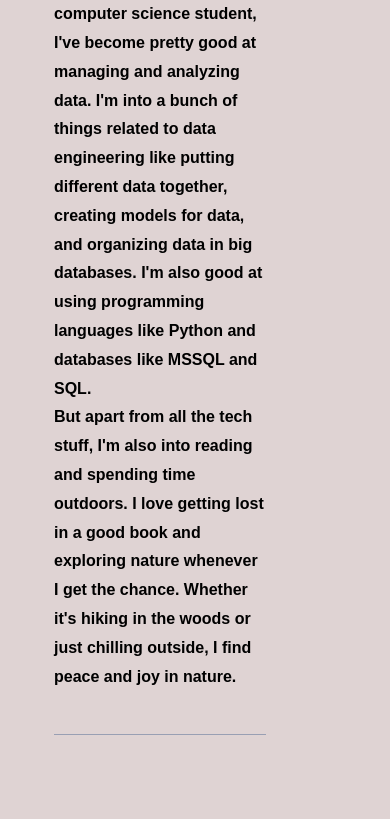
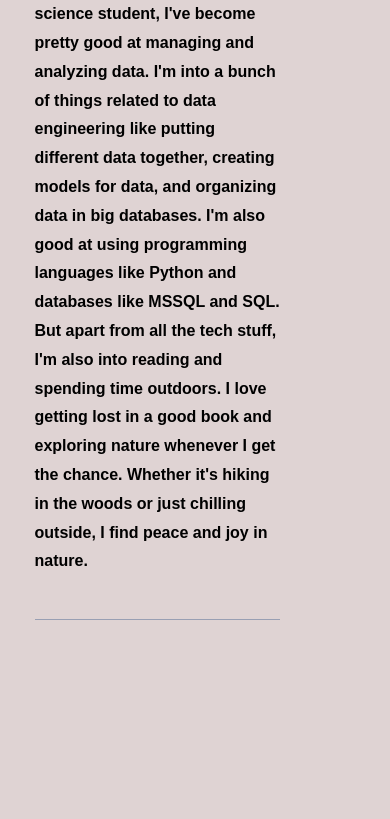
Before and after one commit to LeelaSaud79/portfolio-site, a plain HTML site: page index.html in a window 390 px wide. Shown: the part 1181-2000 px from the top of the page. Drawn offline with nearby package versions, Linux system fonts and the light colour scheme.

Commit message:
Feat: Updating CV

```diff
--- a/assets/css/responsive.css
+++ b/assets/css/responsive.css
@@ -1,9 +1,9 @@
 /* Common container styles */
 .container {
-	margin: 0 auto; /* Center the container */
-	max-width: 100%; /* Ensure container doesn't exceed the viewport width */
-	padding: 0 15px; /* Add padding to the sides */
-	box-sizing: border-box; /* Include padding and border in the element's total width and height */
+	margin: 0 auto;
+	max-width: 100%;
+	padding: 0 15px;
+	box-sizing: border-box;
   }
 
   @media screen and (max-width: 768px) {
@@ -16,20 +16,6 @@
 	}
   }
 
-  /* Media query for screens smaller than 992px (laptop) */
-  @media screen and (max-width: 992px) {
-	.container {
-	  width: 85%;
-	}
-  }
-
-  /* Media query for screens smaller than 1200px (desktop) */
-  @media screen and (max-width: 1200px) {
-	.container {
-	  width: 80%;
-	}
-  }
-
   /* Media query for iPhone 6/7/8 (portrait and landscape) */
   @media only screen
 	and (min-device-width: 375px)
```
